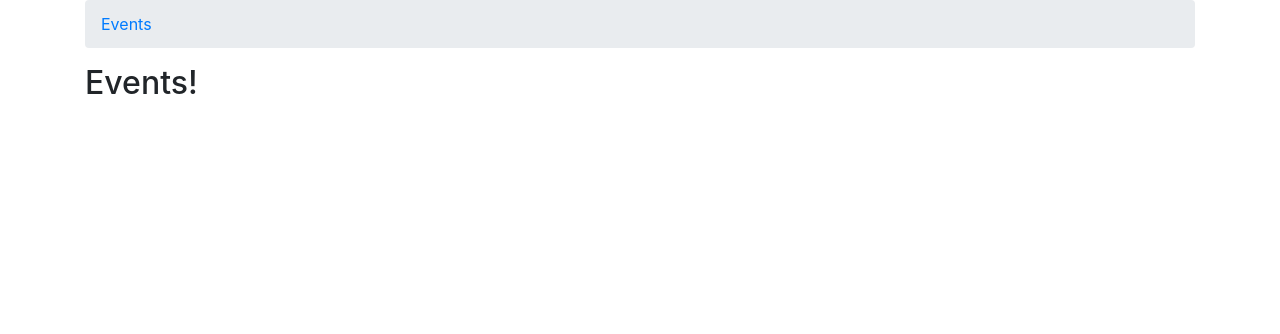
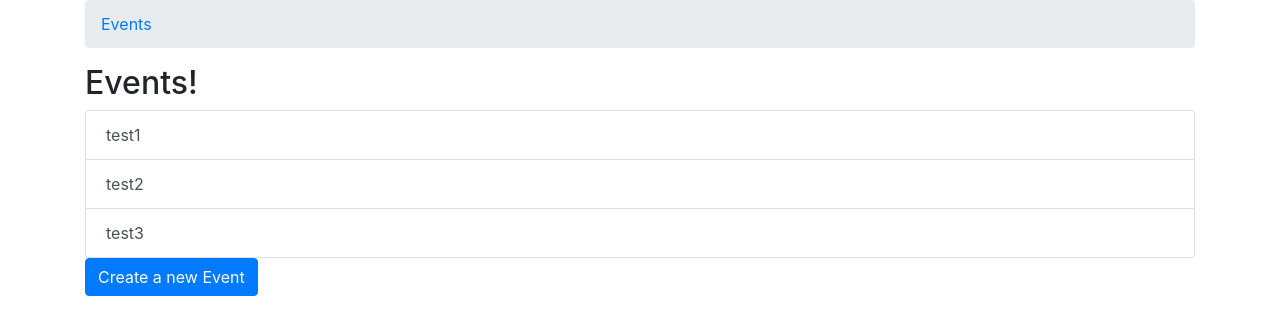
Before and after one commit to nevercodealone/ncaevent-remote-maerz-react, a React (Create React App) app in the folder spa/: page / in a window 1280 px wide. Shown: the top 334 px of the page. Built offline with nearby package versions, Linux system fonts and the light colour scheme.

Commit message:
using listgroup items

```diff
--- a/spa/src/App.js
+++ b/spa/src/App.js
@@ -1,12 +1,21 @@
-import React from 'react';
-import { Col, Row } from 'react-bootstrap';
-import Layout from './Layout';
+import React from "react";
+import { Col, Row, ListGroup, Button } from "react-bootstrap";
+import Layout from "./Layout";
 
+const events = [{ title: "test1" }, { title: "test2" }, { title: "test3" }];
 
 const App = () => (
   <Layout>
     <h2>Events!</h2>
+    <ListGroup>
+      {events.map(event => (
+        <ListGroup.Item action href="">
+          {event.title}
+        </ListGroup.Item>
+      ))}
+    </ListGroup>
+    <Button>Create a new Event</Button>
   </Layout>
-)
+);
 
 export default App;
```
